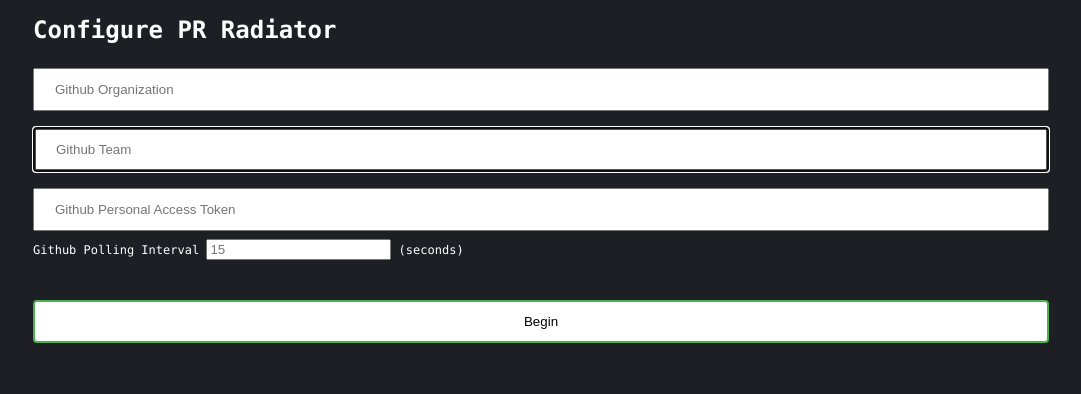
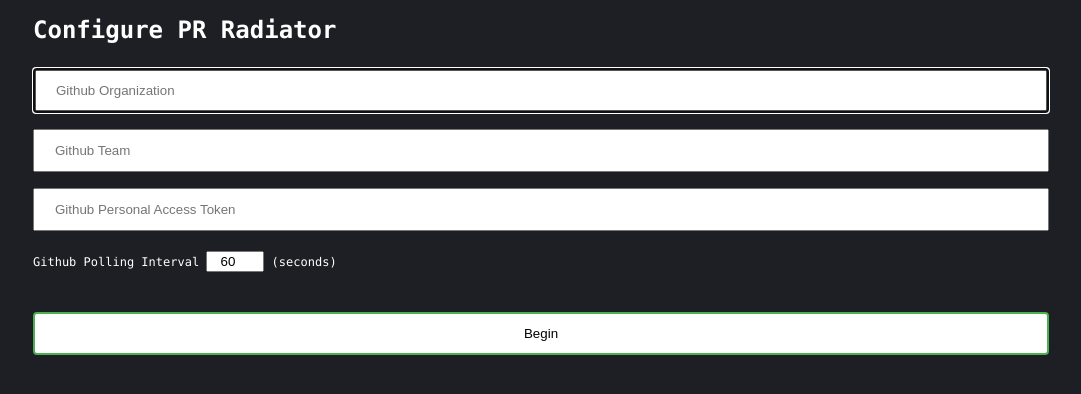
Before and after one commit to mguldbergchr/pr.radiator, a React (Create React App) app: page / in a window 1280 px wide. Shown: the top 394 px of the page, without its empty margins (99-1180 px from the left). Built offline with nearby package versions, Linux system fonts and the light colour scheme.

Commit message:
Set a default polling interval value of 60 seconds

```diff
--- a/src/App.tsx
+++ b/src/App.tsx
@@ -34,6 +34,7 @@
 
 function App() {
   const [PRs, setPRs] = useState<any[]>([]);
+  const [intervalInput, setIntervalInput] = useState(60);
 
   const { githubTokenData, ownerData, teamData, reposData, ignoreReposData, pollingIntervalData } = initialize();
 
@@ -116,6 +117,7 @@
   }, pollingInterval ? pollingInterval : null);
 
   const displayPRs = PRs.length > 0 ? PRs.map((pr: any) => <PR key={pr.url} pr={pr} />) : null;
+  const handleOnChange = (e: React.ChangeEvent<HTMLInputElement>) => setIntervalInput(parseInt(e.target.value));
 
   if (githubToken.length === 0 || owner.length === 0 || !team) {
     return (
@@ -123,9 +125,10 @@
         <h1>Configure PR Radiator</h1>
         <form autoComplete="off" onSubmit={onSubmit}>
           <input type="text" id="owner" placeholder="Github Organization" autoFocus={true} autoComplete="off" />
-          <input type="text" id="team" placeholder="Github Team" autoFocus={true} autoComplete="off" />
+          <input type="text" id="team" placeholder="Github Team" autoComplete="off" />
           <input type="password" id="token" placeholder="Github Personal Access Token" autoComplete="new-password" />
-          <div>Github Polling Interval <input type="number" id="polling-interval" placeholder="15" min="5" /> (seconds)</div>
+          <div>
+        Github Polling Interval <input type="number" id="polling-interval" onChange={handleOnChange} value={intervalInput} min="5" /> (seconds)</div>
           <input type="submit" value="Begin" id="submit" />
         </form>
       </div>
--- a/src/index.css
+++ b/src/index.css
@@ -90,6 +90,12 @@
   display: block;
 }
 
+.settings-form input[type=number] {
+  margin-top: 12px;
+  text-align: center;
+  width: 50px;
+}
+
 .settings-form input[type=text]:focus,
 .settings-form input[type=number]:focus,
 .settings-form input[type=password]:focus {
```
